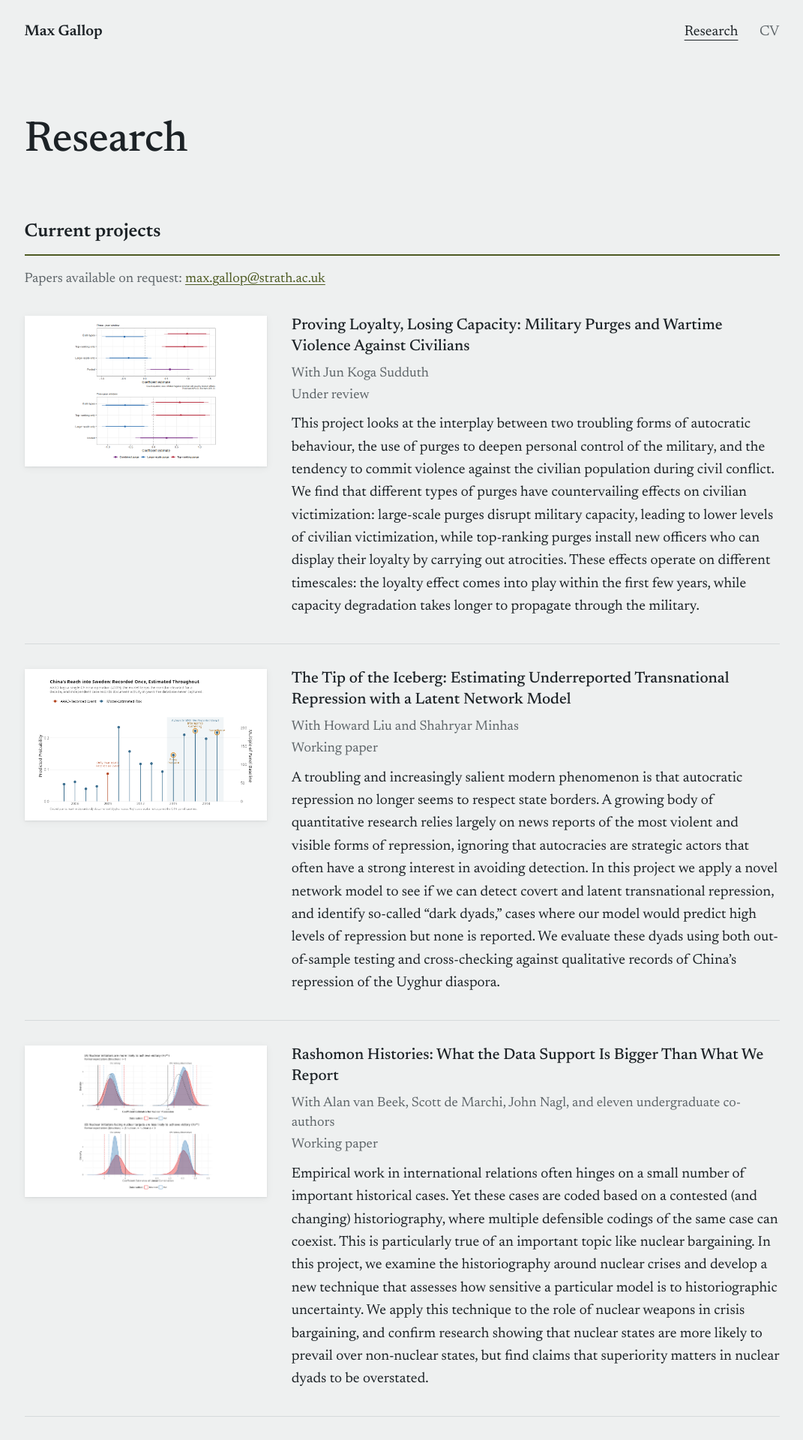
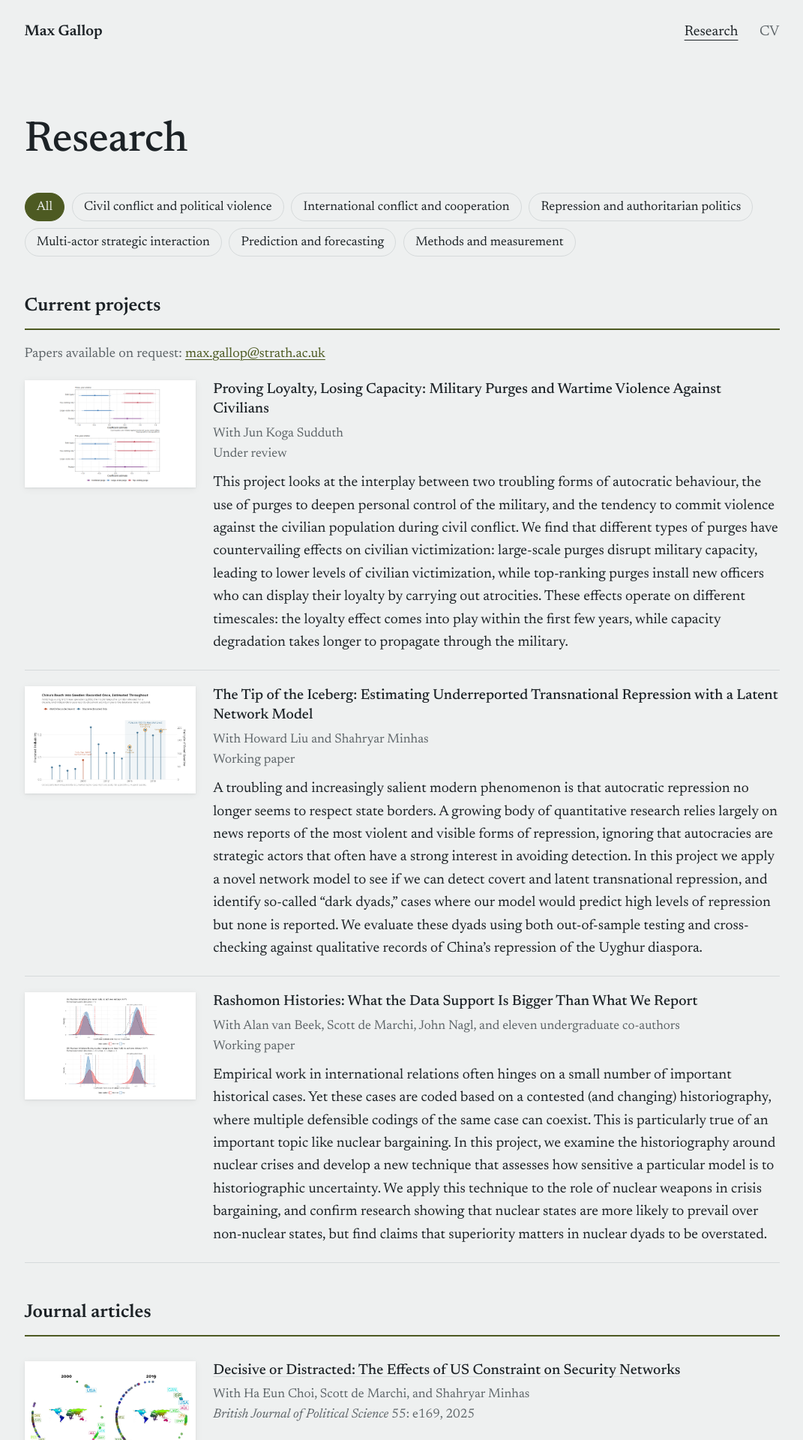
Before and after one commit to mgallop/mgallop.github.io, a Jekyll site: the page built from research.html, in a window 1280 px wide. Shown: the top 1920 px of the page at 75% size, without its empty margins (104-1175 px from the left). Built offline with Jekyll 4.4.1, drawn with Linux system fonts in a browser that asks for light colours; some of the changed text lies outside the part shown.

Commit message:
rework
Images back with all articles, set of paper subgroupings with links

```diff
--- /dev/null
+++ b/_data/categories.yml
@@ -0,0 +1,15 @@
+# Categories for filtering the research page. Order here = order of the buttons.
+# key: short id used in each paper's tags (and in links like /research/#prediction)
+# label: text on the button
+- key: civil
+  label: Civil conflict and political violence
+- key: international
+  label: International conflict and cooperation
+- key: repression
+  label: Repression and authoritarian politics
+- key: multi-actor
+  label: Multi-actor strategic interaction
+- key: prediction
+  label: Prediction and forecasting
+- key: measurement
+  label: Methods and measurement
--- a/assets/style.css
+++ b/assets/style.css
@@ -125,14 +125,14 @@ main {
   letter-spacing: -0.01em;
   margin: 3rem 0 0.5rem;
 }
-.papers { margin-top: 3rem; }
+.papers { margin-top: 2.5rem; }
 .papers h2 { padding-bottom: 0.5rem; border-bottom: 2px solid var(--link); }
 .paper-list { list-style: none; margin: 0; padding: 0; }
 .paper {
   display: grid;
-  grid-template-columns: 17rem minmax(0, 1fr);
-  gap: 1.75rem;
-  padding: 1.75rem 0;
+  grid-template-columns: 12rem minmax(0, 1fr);
+  gap: 1.25rem;
+  padding: 1.1rem 0;
   border-bottom: 1px solid var(--rule);
 }
 .paper.no-figure .paper-text { grid-column: 2; }
@@ -141,18 +141,18 @@ main {
   aspect-ratio: 16 / 10;
   background: var(--figure-bg);
   box-shadow: var(--panel-shadow);
-  padding: 0.5rem;
+  padding: 0.35rem;
 }
 .figure img { width: 100%; height: 100%; object-fit: contain; display: block; }
 .paper-text h3 {
-  font-size: 1.1rem;
+  font-size: 1.02rem;
   font-weight: 500;
   line-height: 1.35;
   margin: 0 0 0.4rem;
 }
 .paper-text h3 a { color: var(--ink); text-decoration-color: var(--rule); }
 .paper-text h3 a:hover { color: var(--link); text-decoration-color: currentColor; }
-.authors, .venue { margin: 0; color: var(--muted); font-size: 0.95rem; line-height: 1.45; }
+.authors, .venue { margin: 0; color: var(--muted); font-size: 0.9rem; line-height: 1.4; }
 .venue { margin-top: 0.15rem; }
 .summary { margin: 0.6rem 0 0; max-width: var(--measure); }
 .section-note { margin: 0.9rem 0 0; color: var(--muted); font-size: 0.95rem; }
@@ -169,12 +169,27 @@ details p { margin: 0.5rem 0 0; color: var(--ink); max-width: var(--measure); }
 .c-title a:hover { color: var(--link); text-decoration-color: currentColor; }
 .c-meta { display: block; margin-top: 0.2rem; color: var(--muted); font-size: 0.95rem; line-height: 1.45; }
 
+/* Topic filters */
+.filters { display: flex; flex-wrap: wrap; gap: 0.5rem; margin: 1.25rem 0 0.5rem; }
+.filters[hidden] { display: none; }
+.filters button {
+  font: inherit; font-size: 0.9rem; line-height: 1.2;
+  padding: 0.4rem 0.8rem; border-radius: 999px; cursor: pointer;
+  color: var(--ink); background: transparent; border: 1px solid var(--rule);
+}
+.filters button:hover { border-color: var(--link); color: var(--link); }
+.filters button[aria-pressed="true"] { background: var(--link); border-color: var(--link); color: var(--bg); }
+.filters button:focus-visible { outline: 2px solid var(--link); outline-offset: 2px; }
+.paper-list > li[hidden], section.papers[hidden] { display: none; }
+
 @media (max-width: 44rem) {
   html { font-size: 106.25%; }
   .site-header { padding: 1.1rem 1.25rem; }
   main { padding: 0 1.25rem 4rem; }
   .intro { padding-top: 1.5rem; grid-template-columns: 1fr; gap: 1.25rem; }
   .portrait { width: 8.5rem; order: -1; }
-  .paper { grid-template-columns: 1fr; gap: 0.9rem; }
+  .paper { grid-template-columns: 7.5rem minmax(0, 1fr); gap: 0.9rem; padding: 0.9rem 0; }
+  .figure { padding: 0.2rem; }
+  .paper.has-summary { grid-template-columns: 1fr; }
   .paper.no-figure .paper-text { grid-column: 1; }
 }
--- a/index.html
+++ b/index.html
@@ -5,13 +5,13 @@ layout: default
   <div class="intro-text">
     <h1>Max Gallop</h1>
     <p class="role">{{ site.job_title }}<br>{{ site.department }}<br>{{ site.institution }}</p>
-    <p class="fields">{{ site.fields }}</p>
+    <p class="fields"><a href="{{ '/research/#international' | relative_url }}">International conflict</a> and <a href="{{ '/research/#measurement' | relative_url }}">quantitative methodology</a></p>
   </div>
   <img class="portrait" src="{{ site.photo | relative_url }}" alt="Max Gallop" width="800" height="1000">
 </section>
 
 <section class="bio">
-  <p>Armed conflicts are deeply messy: one of the main sources of this messiness is that they are rarely the pure two-actor conflicts that are the focus of many of our empirical and theoretical models. In my research I embrace this complexity using statistical, network, and formal models to aid in explaining and preventing political violence. Prediction is invaluable both to tell us whether we have understood complex conflict processes, and to provide an early-warning system that can help us respond to violence and crises in time.</p>
+  <p>Armed conflicts are deeply messy: one of the main sources of this messiness is that they are <a href="{{ '/research/#multi-actor' | relative_url }}">rarely the pure two-actor conflicts</a> that are the focus of many of our empirical and theoretical models. In my research I embrace this complexity using statistical, network, and formal models to aid in explaining and preventing <a href="{{ '/research/#civil' | relative_url }}">political violence</a>. <a href="{{ '/research/#prediction' | relative_url }}">Prediction</a> is invaluable both to tell us whether we have understood complex conflict processes, and to provide an early-warning system that can help us respond to violence and crises in time.</p>
   <p>My research has two connected strands. The first uses strategic models of conflict to understand bargaining, war, and how strategic behaviour changes when states act within dense networks of interdependence rather than in isolated pairs. The second develops network methods for inferring concealed alignments from observable behaviour: detecting shifts in state alignment from UN voting, trade and alliance data; measuring transnational repression from news reports; and identifying factional ties within the Chinese Communist Party.</p>
   <p>My work has appeared in the American Journal of Political Science and the British Journal of Political Science, among other outlets. I received my PhD from Duke University in 2015.</p>
 </section>
--- a/research.html
+++ b/research.html
@@ -6,26 +6,27 @@ description: Papers, working papers and publications by Max Gallop, University o
 ---
 <h1 class="page-title">Research</h1>
 
-{% comment %} Sections with figures: current projects, then selected publications. {% endcomment %}
-{% assign figure_sections = "project|Current projects,selected|Selected publications" | split: "," %}
-{% for g in figure_sections %}
+<nav class="filters" aria-label="Filter by topic" hidden>
+  <button type="button" data-filter="all" aria-pressed="true">All</button>
+  {% for c in site.data.categories %}<button type="button" data-filter="{{ c.key }}" aria-pressed="false">{{ c.label }}</button>
+  {% endfor %}
+</nav>
+
+{% assign groups = "project|Current projects,article|Journal articles,other|Other writing" | split: "," %}
+{% for g in groups %}
 {% assign parts = g | split: "|" %}
 <section class="papers">
   <h2>{{ parts[1] }}</h2>
   {% if parts[0] == "project" %}<p class="section-note">Papers available on request: <a href="mailto:{{ site.email }}">{{ site.email }}</a></p>{% endif %}
   <ol class="paper-list">
-  {% for p in site.data.papers %}
-    {% assign show = false %}
-    {% if parts[0] == "project" %}{% if p.status == "project" %}{% assign show = true %}{% endif %}{% endif %}
-    {% if parts[0] == "selected" %}{% if p.status == "article" %}{% if p.selected %}{% assign show = true %}{% endif %}{% endif %}{% endif %}
-    {% if show %}
+  {% for p in site.data.papers %}{% if p.status == parts[0] %}
     {% assign img_path = "/images/" | append: p.image %}
     {% assign img = site.static_files | where: "path", img_path | first %}
     {% assign thumb_path = "/images/thumbs/" | append: p.image %}
     {% assign thumb = site.static_files | where: "path", thumb_path | first %}
     {% if thumb %}{% assign src_path = thumb_path %}{% else %}{% assign src_path = img_path %}{% endif %}
     {% if p.url %}{% assign link = p.url %}{% elsif p.doi %}{% assign link = "https://doi.org/" | append: p.doi %}{% else %}{% assign link = nil %}{% endif %}
-    <li class="paper{% unless img %} no-figure{% endunless %}">
+    <li data-tags="{{ p.tags | join: ' ' }}" class="paper{% unless img %} no-figure{% endunless %}{% if p.summary and p.summary != "" %} has-summary{% endif %}">
       {% if img %}
       <a class="figure" href="{{ img_path | relative_url }}" aria-label="Full-size figure: {{ p.title | escape }}">
         <img src="{{ src_path | relative_url }}" alt="Figure from {{ p.title | escape }}" loading="lazy">
@@ -34,7 +35,7 @@ description: Papers, working papers and publications by Max Gallop, University o
       <div class="paper-text">
         <h3>{% if link %}<a href="{{ link }}">{{ p.title }}</a>{% else %}{{ p.title }}{% endif %}</h3>
         {% if p.coauthors %}<p class="authors">With {{ p.coauthors }}</p>{% endif %}
-        {% if p.venue %}<p class="venue">{% if p.status == "project" %}{{ p.venue }}{% else %}<cite>{{ p.venue }}</cite>{% endif %}{% if p.volume %} {{ p.volume }}{% endif %}{% if p.year %}, {{ p.year }}{% endif %}</p>{% endif %}
+        {% if p.venue %}<p class="venue">{% if p.status == "project" or p.status == "other" %}{{ p.venue }}{% else %}<cite>{{ p.venue }}</cite>{% endif %}{% if p.volume %} {{ p.volume }}{% endif %}{% if p.year %}, {{ p.year }}{% endif %}</p>{% endif %}
         {% if p.summary and p.summary != "" %}<p class="summary">{{ p.summary | smartify }}</p>{% endif %}
         {% if p.abstract or p.code or p.slides %}
         <div class="extras">
@@ -45,30 +46,39 @@ description: Papers, working papers and publications by Max Gallop, University o
         {% endif %}
       </div>
     </li>
-    {% endif %}
-  {% endfor %}
+  {% endif %}{% endfor %}
   </ol>
 </section>
 {% endfor %}
 
-{% comment %} Compact, text-only lists for everything else. {% endcomment %}
-{% assign compact_sections = "article|Other journal articles,other|Other writing" | split: "," %}
-{% for g in compact_sections %}
-{% assign parts = g | split: "|" %}
-<section class="papers">
-  <h2>{{ parts[1] }}</h2>
-  <ol class="compact-list">
-  {% for p in site.data.papers %}
-    {% assign show = false %}
-    {% if p.status == parts[0] %}{% unless p.selected %}{% assign show = true %}{% endunless %}{% endif %}
-    {% if show %}
-    {% if p.url %}{% assign link = p.url %}{% elsif p.doi %}{% assign link = "https://doi.org/" | append: p.doi %}{% else %}{% assign link = nil %}{% endif %}
-    <li>
-      <span class="c-title">{% if link %}<a href="{{ link }}">{{ p.title }}</a>{% else %}{{ p.title }}{% endif %}</span>
-      <span class="c-meta">{% if p.coauthors %}With {{ p.coauthors }}. {% endif %}{% if p.status == "other" %}{{ p.venue }}{% else %}<cite>{{ p.venue }}</cite>{% endif %}{% if p.volume %} {{ p.volume }}{% endif %}{% if p.year %}, {{ p.year }}{% endif %}.{% if p.code %} <a href="{{ p.code }}">Replication files</a>{% endif %}</span>
-    </li>
-    {% endif %}
-  {% endfor %}
-  </ol>
-</section>
-{% endfor %}
+<script>
+(function () {
+  var nav = document.querySelector('.filters');
+  if (!nav) return;
+  nav.hidden = false;
+  var buttons = nav.querySelectorAll('button');
+  var keys = Array.prototype.map.call(buttons, function (b) { return b.dataset.filter; });
+
+  function apply(key) {
+    if (keys.indexOf(key) === -1) key = 'all';
+    buttons.forEach(function (b) { b.setAttribute('aria-pressed', b.dataset.filter === key ? 'true' : 'false'); });
+    document.querySelectorAll('.paper-list > li').forEach(function (li) {
+      var tags = (li.dataset.tags || '').split(' ');
+      li.hidden = !(key === 'all' || tags.indexOf(key) !== -1);
+    });
+    document.querySelectorAll('section.papers').forEach(function (sec) {
+      sec.hidden = !sec.querySelector('.paper-list > li:not([hidden])');
+    });
+  }
+
+  nav.addEventListener('click', function (e) {
+    var b = e.target.closest('button');
+    if (!b) return;
+    var key = b.dataset.filter;
+    history.replaceState(null, '', key === 'all' ? location.pathname : '#' + key);
+    apply(key);
+  });
+  window.addEventListener('hashchange', function () { apply(location.hash.slice(1)); });
+  apply(location.hash.slice(1) || 'all');
+})();
+</script>
```
Also changed, not shown: _data/papers.yml (+22 -8 lines), README.md.
